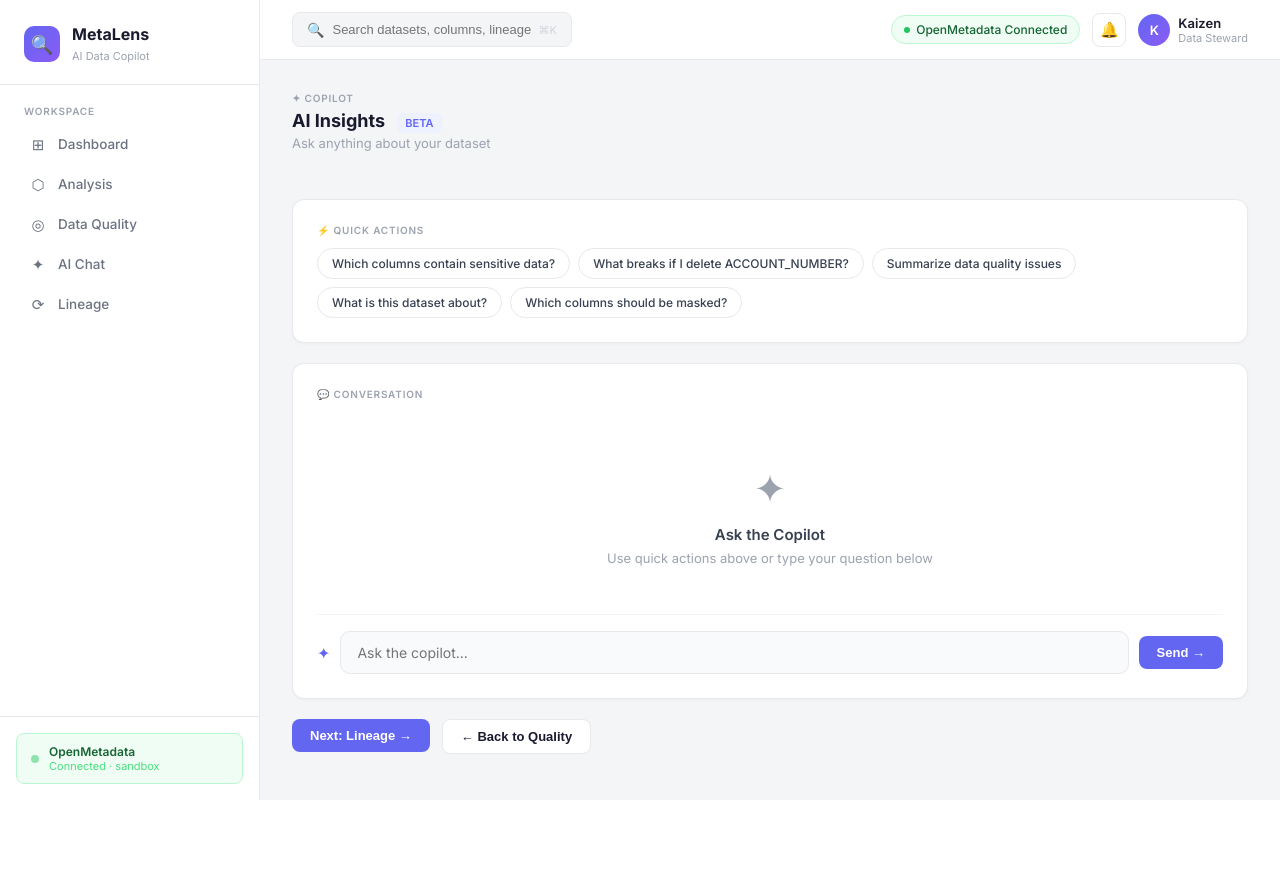
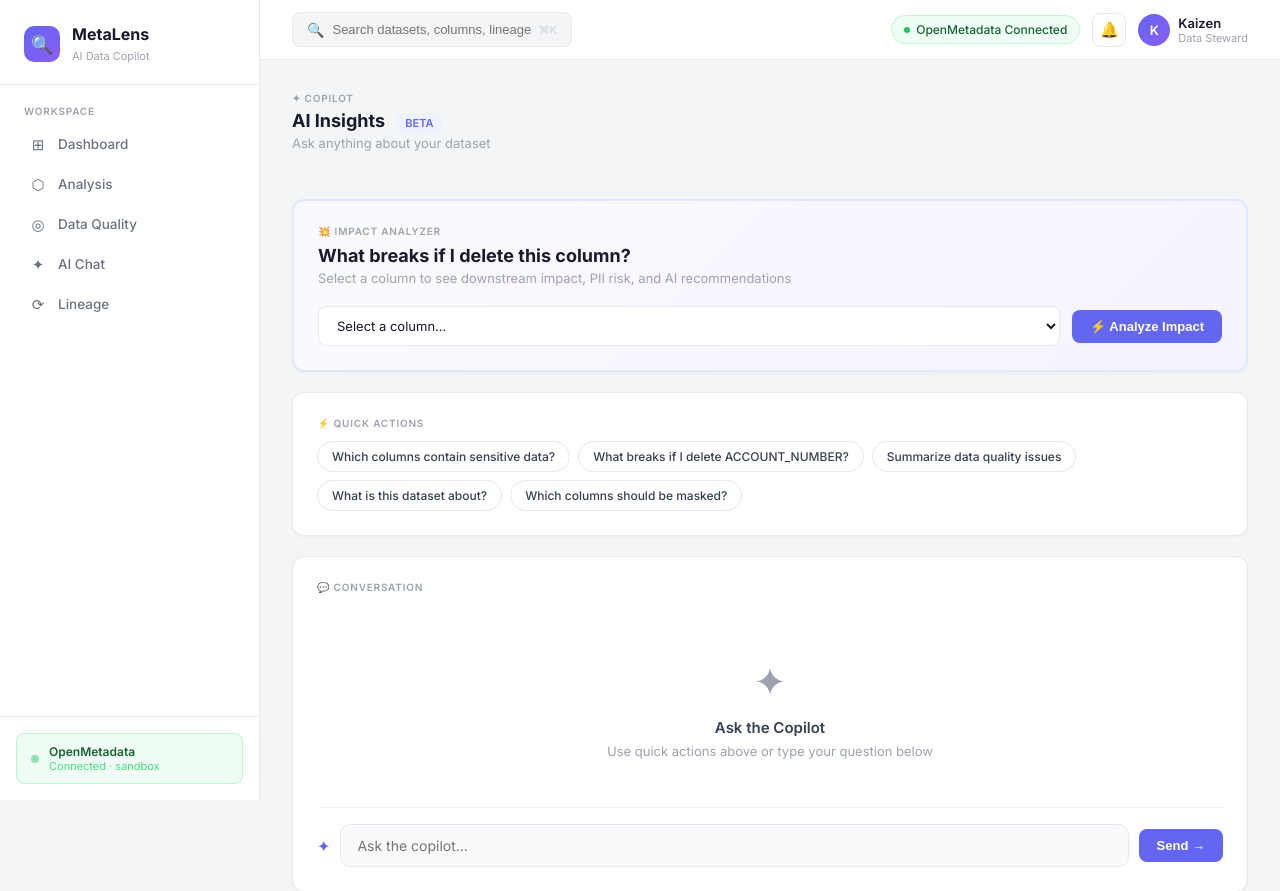
Before and after one commit to pratyakshyamishra43-coder/MetaLens, a Flask app: template templates/chat.html in a window 1280 px wide. Shown: the top 891 px of the page. Before the commit the page ends 800 px from the top, so only its background shows below. Run offline with Flask 3, Linux system fonts and the light colour scheme; the template is opened without the code that fills it, so the values that code supplies are empty.

Commit message:
git add templates/chat.html app.py

```diff
--- a/app.py
+++ b/app.py
@@ -116,16 +116,17 @@ def chat():
     if request.method == "POST":
         question = request.form.get("question")
         table_name, columns = fetch_metadata()
-        prompt = f"""
-You are a data analyst assistant for MetaLens.
+        prompt = f"""You are a data analyst assistant for MetaLens.
 Table: {table_name}
 Columns: {json.dumps(columns)}
 Excel Data Profile: {json.dumps(session.get("profile", {}))}
 User question: {question}
-Answer concisely and helpfully.
-"""
+Answer concisely and helpfully."""
         response = ask_ai(prompt)
-    return render_template("chat.html", response=response)
+    return render_template("chat.html",
+        response=response,
+        preview_columns=session.get("columns", [])
+    )
 
 @app.route("/lineage")
 def lineage():
@@ -173,6 +174,45 @@ def reset_table():
     session.pop("selected_fqn", None)
     return redirect(url_for("index"))
 
+@app.route("/impact", methods=["POST"])
+def impact():
+    column = request.form.get("column")
+    table_name, columns = fetch_metadata()
+    col_meta = next((c for c in columns if c["name"].upper() == column.upper()), None)
+    tags = col_meta["tags"] if col_meta else []
+    is_pii = any("PII.Sensitive" in t for t in tags)
+
+    prompt = f"""You are a data governance expert.
+Table: {table_name}
+Column being deleted: {column}
+Column metadata: {col_meta}
+All columns: {[c['name'] for c in columns]}
+PII Sensitive: {is_pii}
+
+Answer these 4 things concisely:
+1. What downstream processes or reports likely depend on this column?
+2. What data quality issues will arise if this column is removed?
+3. What compliance/PII risks exist?
+4. Your recommendation: should this column be deleted, masked, or kept?
+
+Also give an impact score from 1-10 (10 = most critical).
+End your response with exactly this line: IMPACT_SCORE: X"""
+
+    ai_response = ask_ai(prompt)
+
+    # Extract score
+    score = 5
+    for line in ai_response.split('\n'):
+        if 'IMPACT_SCORE:' in line:
+            try:
+                score = int(line.split(':')[1].strip())
+            except:
+                score = 5
+            ai_response = ai_response.replace(line, '').strip()
+            break
+
+    return {"analysis": ai_response, "score": score}
+
 if __name__ == "__main__":
     port = int(os.environ.get("PORT", 5000))
     app.run(host="0.0.0.0", port=port, debug=False)
--- a/templates/chat.html
+++ b/templates/chat.html
@@ -8,6 +8,31 @@
         <div class="card-label">✦ COPILOT</div>
         <div class="card-title">AI Insights <span style="background: #eef2ff; color: #6366f1; font-size: 11px; font-weight: 600; padding: 3px 8px; border-radius: 6px; margin-left: 8px;">BETA</span></div>
         <div class="card-subtitle">Ask anything about your dataset</div>
+    </div>
+</div>
+
+<!-- IMPACT ANALYZER -->
+<div class="card" style="border: 2px solid #e0e7ff; background: linear-gradient(135deg, #fafafe, #f5f3ff);">
+    <div class="card-label" style="margin-bottom: 8px;">💥 IMPACT ANALYZER</div>
+    <div class="card-title" style="margin-bottom: 4px;">What breaks if I delete this column?</div>
+    <div class="card-subtitle">Select a column to see downstream impact, PII risk, and AI recommendations</div>
+
+    <div style="display: flex; gap: 12px; align-items: center; margin-top: 16px;">
+        <select id="impact-column" style="flex:1; padding: 10px 14px; border: 1px solid #e8e8ed; border-radius: 8px; font-size: 13px; font-family: Inter, sans-serif; outline: none; background: white; color: #1a1a2e;">
+            <option value="">Select a column...</option>
+            {% for col in preview_columns %}
+            <option value="{{ col }}">{{ col }}</option>
+            {% endfor %}
+        </select>
+        <button class="btn-purple" onclick="analyzeImpact()" style="white-space: nowrap;">⚡ Analyze Impact</button>
+    </div>
+
+    <div id="impact-result" style="display:none; margin-top: 20px;">
+        <div id="impact-score-bar" style="margin-bottom: 16px;"></div>
+        <div id="impact-content" class="chat-bubble-ai" style="background: #fafafe; border-color: #e0e7ff;"></div>
+    </div>
+    <div id="impact-loading" style="display:none; margin-top: 16px; text-align:center; color: #6366f1; font-size: 13px;">
+        ✦ Analyzing impact...
     </div>
 </div>
 
@@ -28,21 +53,17 @@
     <div class="card-label" style="margin-bottom: 16px;">💬 CONVERSATION</div>
 
     {% if response %}
-    <!-- User bubble -->
     <div style="display: flex; justify-content: flex-end; margin-bottom: 16px;">
         <div style="background: #6366f1; color: white; border-radius: 12px 12px 2px 12px; padding: 12px 16px; max-width: 60%; font-size: 14px;">
             {{ request.form.get('question', '') }}
         </div>
         <div style="width: 32px; height: 32px; border-radius: 50%; background: #f3f4f6; display: flex; align-items: center; justify-content: center; margin-left: 10px; font-size: 14px; flex-shrink: 0;">👤</div>
     </div>
-
-    <!-- AI bubble -->
     <div style="display: flex; align-items: flex-start; gap: 10px; margin-bottom: 20px;">
         <div style="width: 32px; height: 32px; border-radius: 50%; background: linear-gradient(135deg, #6366f1, #8b5cf6); display: flex; align-items: center; justify-content: center; font-size: 14px; flex-shrink: 0;">✦</div>
         <div class="chat-bubble-ai">{{ response }}</div>
     </div>
     {% else %}
-    <!-- Empty state -->
     <div style="text-align: center; padding: 48px 0; color: #9ca3af;">
         <div style="font-size: 40px; margin-bottom: 12px;">✦</div>
         <div style="font-size: 15px; font-weight: 600; color: #374151; margin-bottom: 6px;">Ask the Copilot</div>
@@ -50,22 +71,13 @@
     </div>
     {% endif %}
 
-    <!-- Input -->
     <form method="POST" style="display: flex; gap: 10px; align-items: center; border-top: 1px solid #f3f4f6; padding-top: 16px;">
         <span style="color: #6366f1; font-size: 16px;">✦</span>
-        <input
-            class="chat-input"
-            type="text"
-            name="question"
-            id="question-input"
-            placeholder="Ask the copilot..."
-            required
-        >
+        <input class="chat-input" type="text" name="question" id="question-input" placeholder="Ask the copilot..." required>
         <button class="btn-purple" type="submit" style="white-space: nowrap;">Send →</button>
     </form>
 </div>
 
-<!-- Navigation -->
 <div style="display: flex; gap: 12px;">
     <a href="/lineage"><button class="btn-purple">Next: Lineage →</button></a>
     <a href="/quality"><button class="btn-secondary">← Back to Quality</button></a>
@@ -78,5 +90,38 @@
     function setQuestion(q) {
         document.getElementById('question-input').value = q;
     }
+
+    async function analyzeImpact() {
+        const col = document.getElementById('impact-column').value;
+        if (!col) { alert('Please select a column first.'); return; }
+
+        document.getElementById('impact-loading').style.display = 'block';
+        document.getElementById('impact-result').style.display = 'none';
+
+        const res = await fetch('/impact', {
+            method: 'POST',
+            headers: {'Content-Type': 'application/x-www-form-urlencoded'},
+            body: `column=${encodeURIComponent(col)}`
+        });
+        const data = await res.json();
+
+        document.getElementById('impact-loading').style.display = 'none';
+
+        // Score bar
+        const score = data.score || 5;
+        const color = score >= 8 ? '#ef4444' : score >= 5 ? '#f59e0b' : '#22c55e';
+        const label = score >= 8 ? 'HIGH RISK' : score >= 5 ? 'MEDIUM RISK' : 'LOW RISK';
+        document.getElementById('impact-score-bar').innerHTML = `
+            <div style="display:flex; align-items:center; gap:12px; margin-bottom:8px;">
+                <span style="font-size:12px; font-weight:700; color:${color};">⚠ ${label}</span>
+                <span style="font-size:12px; color:#6b7280;">Impact Score: <strong style="color:${color};">${score}/10</strong></span>
+                <div style="flex:1; height:8px; background:#f3f4f6; border-radius:4px;">
+                    <div style="width:${score*10}%; height:100%; background:${color}; border-radius:4px; transition: width 0.5s;"></div>
+                </div>
+            </div>
+        `;
+        document.getElementById('impact-content').innerText = data.analysis;
+        document.getElementById('impact-result').style.display = 'block';
+    }
 </script>
 {% endblock %}
```
